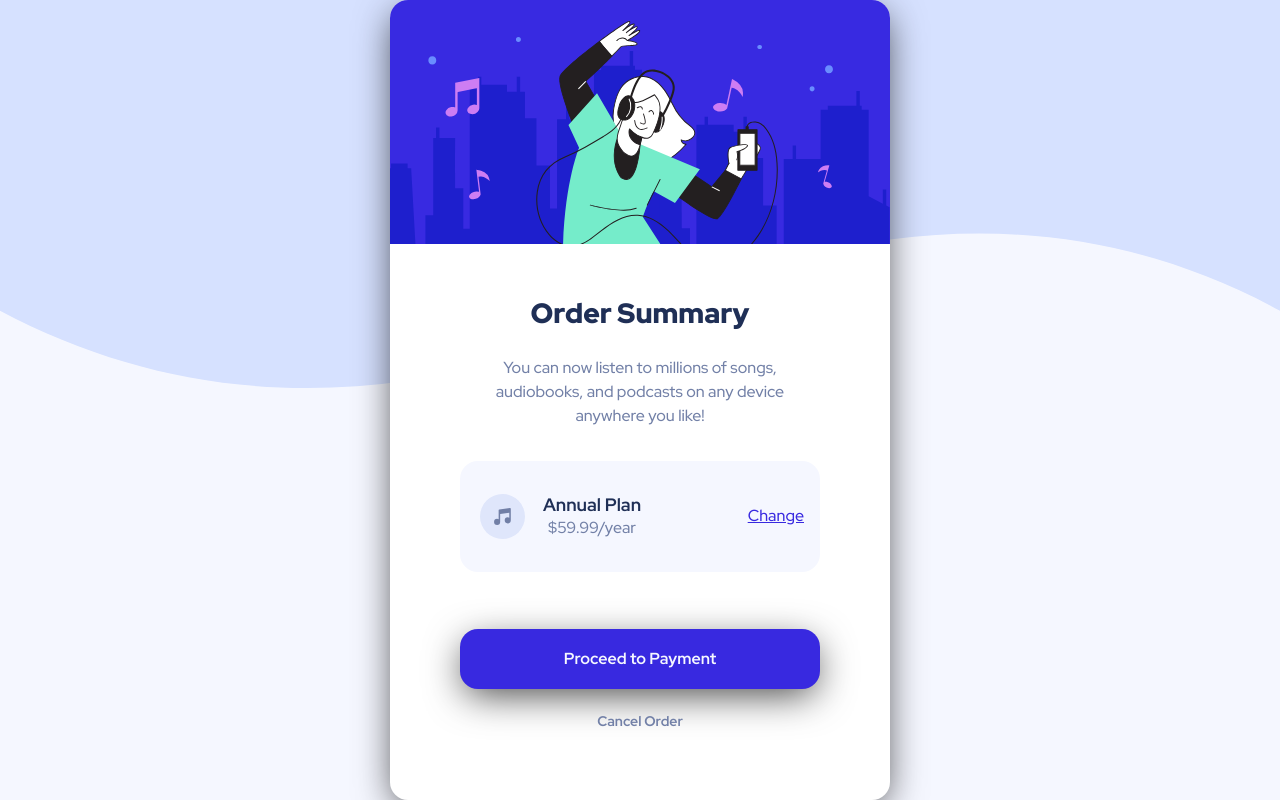
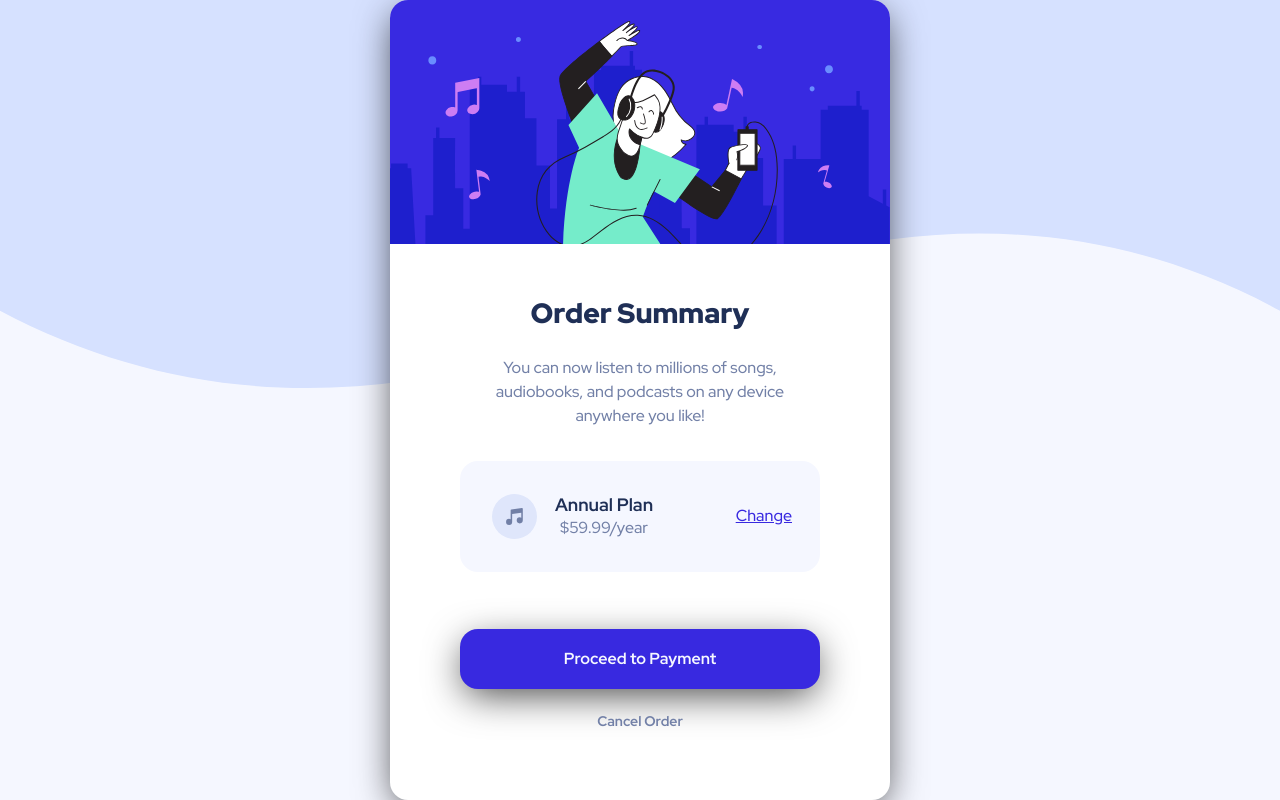
Before and after one commit to LukeBob/Order-summary-card, a PHP site: page / in a window 1280 px wide. Run offline with PHP 8.4, Linux system fonts and the light colour scheme.

Commit message:
created plan content, added change button, styled plan

```diff
--- a/styles.css
+++ b/styles.css
@@ -84,7 +84,7 @@ h3 {
     width: 100%;
     background: hsl(225, 100%, 98%);
     border-radius: 18px;
-    padding: 12px 16px;
+    padding: 12px 28px;
     margin-top: 16px;
     display: flex;
     flex-direction: row;
@@ -99,6 +99,7 @@ h3 {
     flex-direction: row;
     align-items: center;
     justify-content: flex-start;
+    flex: 1;
 }
 
 .music_icon {
@@ -155,6 +156,15 @@ h3 {
     color: hsl(225, 100%, 98%);
 }
 
+.change_link {
+    height: 100%;
+    width: 100%;
+    display: flex;
+    align-items: center;
+    justify-content: flex-end;
+    flex: .6;
+}
+
 .change {
     color:hsl(245, 75%, 52%);
 }
```
